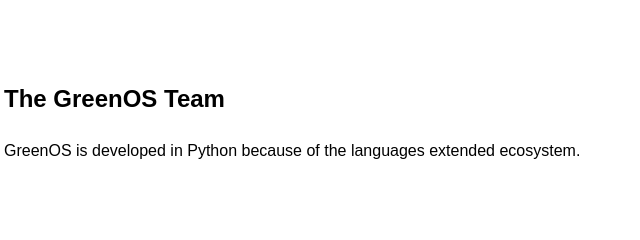
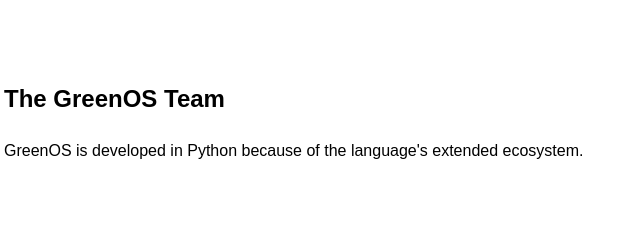
Before and after one commit to jmay1359/greens-site, a plain HTML site: page index.html in a window 1280 px wide. Shown: the part 1340-1580 px from the top of the page, 156-796 px from the left. Drawn offline with Linux system fonts and the light colour scheme.

Commit message:
Update index.html

```diff
--- a/index.html
+++ b/index.html
@@ -81,7 +81,7 @@
 
     <section id="team">
         <h2>The GreenOS Team</h2>
-        <p>GreenOS is developed in Python because of the languages extended ecosystem.</p>
+        <p>GreenOS is developed in Python because of the language's extended ecosystem.</p>
     </section>
 
     <section class="cta">
```
